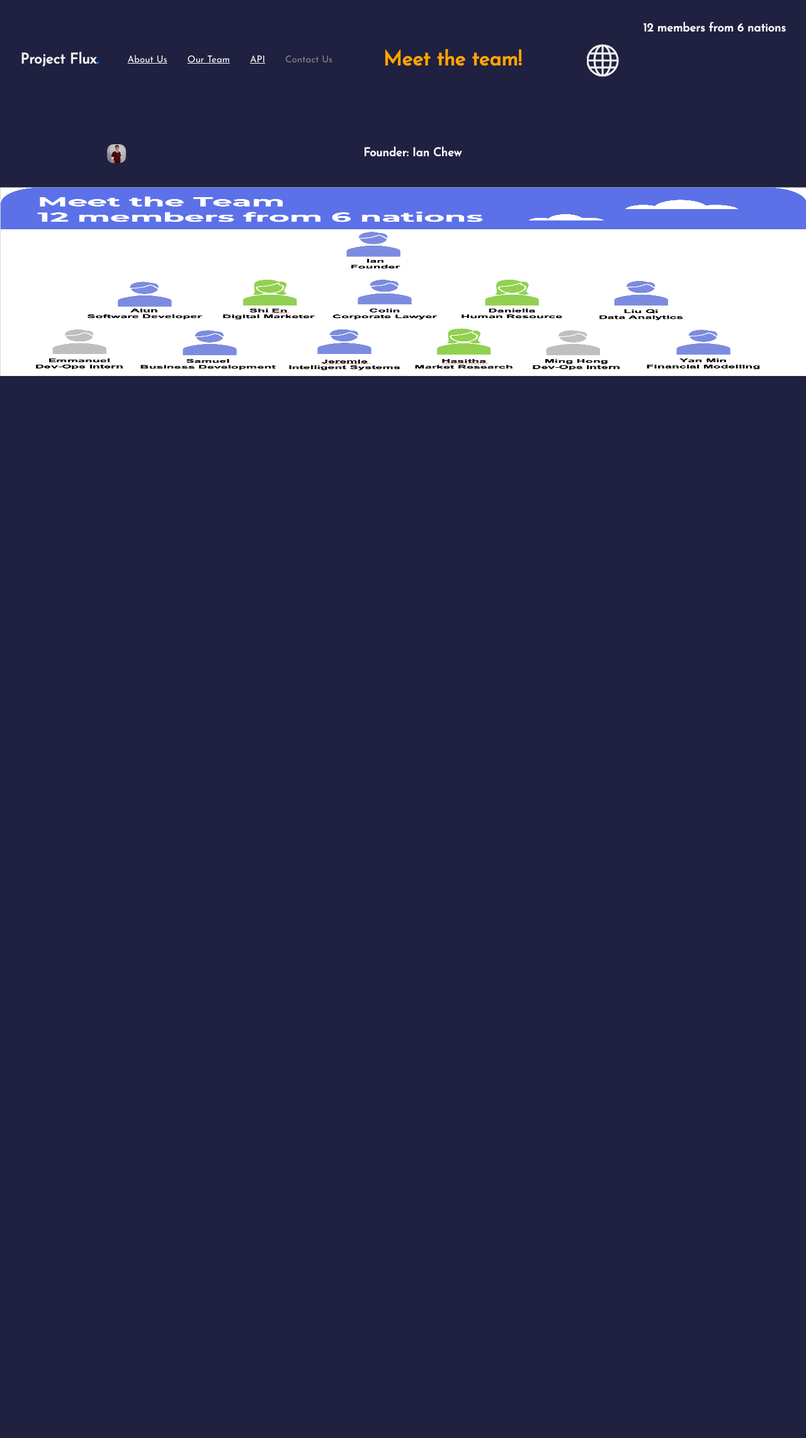
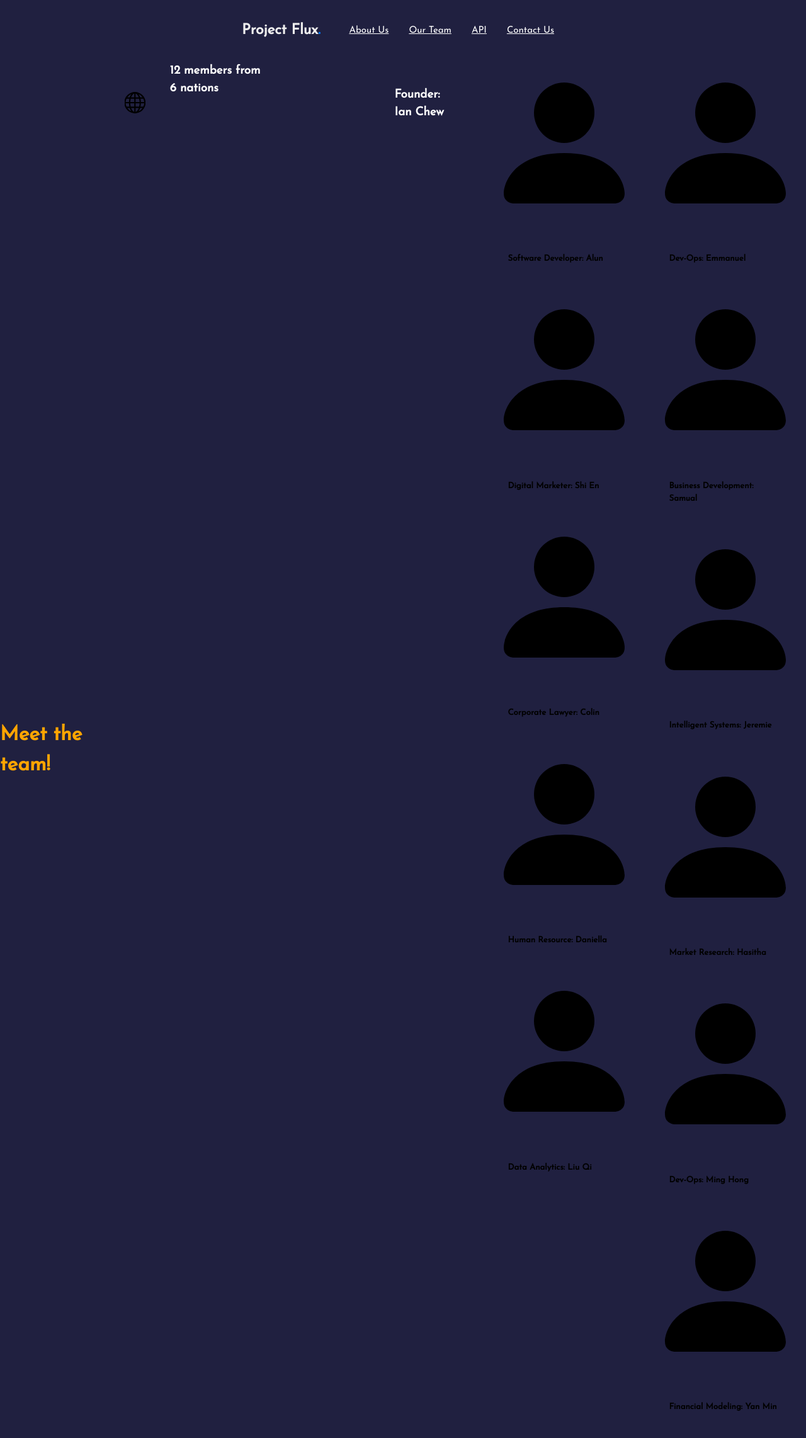
Before and after one commit to AndreLiu1225/ProjectFlux, a Flask app: page /team in a window 1280 px wide. Shown: the whole page at 63% size. Before the commit the page ends 597 px from the top, so only its background shows below. Run offline with Flask 2, Linux system fonts and the light colour scheme.

Commit message:
Update our_team.html

```diff
--- a/templates/our_team.html
+++ b/templates/our_team.html
@@ -15,23 +15,96 @@
         <ul>
             <li class="active"><a href="/">About Us</a></li>
             <li><a href="/team">Our Team</a></li>
-          <li><a href="/api">API</a></li>
-            <li>Contact Us</li>
+            <li><a href="/api">API</a></li>
+            <li><a href="/contactUs">Contact Us</a></li>
         </ul>
       </div>
+      </div>
+    </header>
+    <div id="hero">
       <h1><b>Meet the team!</b></h1>
       <div class="points">
         <svg xmlns="http://www.w3.org/2000/svg" width="10vw" height="10vw" fill="currentColor" class="bi bi-globe icon_s" viewBox="0 0 16 16">
         <path d="M0 8a8 8 0 1 1 16 0A8 8 0 0 1 0 8zm7.5-6.923c-.67.204-1.335.82-1.887 1.855A7.97 7.97 0 0 0 5.145 4H7.5V1.077zM4.09 4a9.267 9.267 0 0 1 .64-1.539 6.7 6.7 0 0 1 .597-.933A7.025 7.025 0 0 0 2.255 4H4.09zm-.582 3.5c.03-.877.138-1.718.312-2.5H1.674a6.958 6.958 0 0 0-.656 2.5h2.49zM4.847 5a12.5 12.5 0 0 0-.338 2.5H7.5V5H4.847zM8.5 5v2.5h2.99a12.495 12.495 0 0 0-.337-2.5H8.5zM4.51 8.5a12.5 12.5 0 0 0 .337 2.5H7.5V8.5H4.51zm3.99 0V11h2.653c.187-.765.306-1.608.338-2.5H8.5zM5.145 12c.138.386.295.744.468 1.068.552 1.035 1.218 1.65 1.887 1.855V12H5.145zm.182 2.472a6.696 6.696 0 0 1-.597-.933A9.268 9.268 0 0 1 4.09 12H2.255a7.024 7.024 0 0 0 3.072 2.472zM3.82 11a13.652 13.652 0 0 1-.312-2.5h-2.49c.062.89.291 1.733.656 2.5H3.82zm6.853 3.472A7.024 7.024 0 0 0 13.745 12H11.91a9.27 9.27 0 0 1-.64 1.539 6.688 6.688 0 0 1-.597.933zM8.5 12v2.923c.67-.204 1.335-.82 1.887-1.855.173-.324.33-.682.468-1.068H8.5zm3.68-1h2.146c.365-.767.594-1.61.656-2.5h-2.49a13.65 13.65 0 0 1-.312 2.5zm2.802-3.5a6.959 6.959 0 0 0-.656-2.5H12.18c.174.782.282 1.623.312 2.5h2.49zM11.27 2.461c.247.464.462.98.64 1.539h1.835a7.024 7.024 0 0 0-3.072-2.472c.218.284.418.598.597.933zM10.855 4a7.966 7.966 0 0 0-.468-1.068C9.835 1.897 9.17 1.282 8.5 1.077V4h2.355z"/>
       </svg>
       <h3>12 members from 6 nations</h3>
-      </div>
-    </header>
-    <div id="hero">
-      <img src="templates/Ian_image.jpeg" width="30" height="30" class="photo" alt="Photo of founder Ian Chew">
+      <!--img src="templates/Ian_image.jpeg" width="30" height="30" class="photo" alt="Photo of founder Ian Chew"-->
+        <svg xmlns="http://www.w3.org/2000/svg" width="20vw" height="20vw" fill="currentColor" class="bi bi-person-fill" viewBox="0 0 16 16">
       <h3 class="caption">Founder: Ian Chew</h3>
       <br>
+
+       <div class="people_row">
+        <div class="team_div">
+          <svg xmlns="http://www.w3.org/2000/svg" width="20vw" height="20vw" fill="currentColor" class="bi bi-person-fill" viewBox="0 0 16 16">
+        <path d="M3 14s-1 0-1-1 1-4 6-4 6 3 6 4-1 1-1 1H3zm5-6a3 3 0 1 0 0-6 3 3 0 0 0 0 6z"/>
+      </svg>
+      <h5 class="caption">Software Developer: Alun</h5>
+      </div>
+      <div class="team_div">
+          <svg xmlns="http://www.w3.org/2000/svg" width="20vw" height="20vw" fill="currentColor" class="bi bi-person-fill" viewBox="0 0 16 16">
+        <path d="M3 14s-1 0-1-1 1-4 6-4 6 3 6 4-1 1-1 1H3zm5-6a3 3 0 1 0 0-6 3 3 0 0 0 0 6z"/>
+      </svg>
+      <h5 class="caption">Digital Marketer: Shi En</h5>
+      </div>
+      <div class="team_div">
+          <svg xmlns="http://www.w3.org/2000/svg" width="20vw" height="20vw" fill="currentColor" class="bi bi-person-fill" viewBox="0 0 16 16">
+        <path d="M3 14s-1 0-1-1 1-4 6-4 6 3 6 4-1 1-1 1H3zm5-6a3 3 0 1 0 0-6 3 3 0 0 0 0 6z"/>
+      </svg>
+      <h5 class="caption">Corporate Lawyer: Colin</h5>
+      </div>
+      <div class="team_div">
+          <svg xmlns="http://www.w3.org/2000/svg" width="20vw" height="20vw" fill="currentColor" class="bi bi-person-fill" viewBox="0 0 16 16">
+        <path d="M3 14s-1 0-1-1 1-4 6-4 6 3 6 4-1 1-1 1H3zm5-6a3 3 0 1 0 0-6 3 3 0 0 0 0 6z"/>
+      </svg>
+      <h5 class="caption">Human Resource: Daniella</h5>
+      </div>
+      <div class="team_div">
+          <svg xmlns="http://www.w3.org/2000/svg" width="20vw" height="20vw" fill="currentColor" class="bi bi-person-fill" viewBox="0 0 16 16">
+        <path d="M3 14s-1 0-1-1 1-4 6-4 6 3 6 4-1 1-1 1H3zm5-6a3 3 0 1 0 0-6 3 3 0 0 0 0 6z"/>
+      </svg>
+      <h5 class="caption">Data Analytics: Liu Qi</h5>
+      </div>
+      </div>
+
+      <div class="people_row">
+        <div class="team_div">
+          <svg xmlns="http://www.w3.org/2000/svg" width="20vw" height="20vw" fill="currentColor" class="bi bi-person-fill" viewBox="0 0 16 16">
+        <path d="M3 14s-1 0-1-1 1-4 6-4 6 3 6 4-1 1-1 1H3zm5-6a3 3 0 1 0 0-6 3 3 0 0 0 0 6z"/>
+      </svg>
+      <h5 class="caption">Dev-Ops: Emmanuel</h5>
+      </div>
+      <div class="team_div">
+          <svg xmlns="http://www.w3.org/2000/svg" width="20vw" height="20vw" fill="currentColor" class="bi bi-person-fill" viewBox="0 0 16 16">
+        <path d="M3 14s-1 0-1-1 1-4 6-4 6 3 6 4-1 1-1 1H3zm5-6a3 3 0 1 0 0-6 3 3 0 0 0 0 6z"/>
+      </svg>
+      <h5 class="caption">Business Development: Samual</h5>
+      </div>
+      <div class="team_div">
+          <svg xmlns="http://www.w3.org/2000/svg" width="20vw" height="20vw" fill="currentColor" class="bi bi-person-fill" viewBox="0 0 16 16">
+        <path d="M3 14s-1 0-1-1 1-4 6-4 6 3 6 4-1 1-1 1H3zm5-6a3 3 0 1 0 0-6 3 3 0 0 0 0 6z"/>
+      </svg>
+      <h5 class="caption">Intelligent Systems: Jeremie</h5>
+      </div>
+      <div class="team_div">
+          <svg xmlns="http://www.w3.org/2000/svg" width="20vw" height="20vw" fill="currentColor" class="bi bi-person-fill" viewBox="0 0 16 16">
+        <path d="M3 14s-1 0-1-1 1-4 6-4 6 3 6 4-1 1-1 1H3zm5-6a3 3 0 1 0 0-6 3 3 0 0 0 0 6z"/>
+      </svg>
+      <h5 class="caption">Market Research: Hasitha</h5>
+      </div>
+      <div class="team_div">
+          <svg xmlns="http://www.w3.org/2000/svg" width="20vw" height="20vw" fill="currentColor" class="bi bi-person-fill" viewBox="0 0 16 16">
+        <path d="M3 14s-1 0-1-1 1-4 6-4 6 3 6 4-1 1-1 1H3zm5-6a3 3 0 1 0 0-6 3 3 0 0 0 0 6z"/>
+      </svg>
+      <h5 class="caption">Dev-Ops: Ming Hong</h5>
+      </div>
+      <div class="team_div">
+          <svg xmlns="http://www.w3.org/2000/svg" width="20vw" height="20vw" fill="currentColor" class="bi bi-person-fill" viewBox="0 0 16 16">
+        <path d="M3 14s-1 0-1-1 1-4 6-4 6 3 6 4-1 1-1 1H3zm5-6a3 3 0 1 0 0-6 3 3 0 0 0 0 6z"/>
+      </svg>
+      <h5 class="caption">Financial Modeling: Yan Min</h5>
+      </div>
+      </div>
     </div>
-    <img src="templates/team_org.png" width="100%" height="300vw" alt="" style="align-items: center">
+    <!--img src="templates/team_org.png" width="100%" height="300vw" alt="" style="align-items: center"-->
   </body>
 </html>
```
